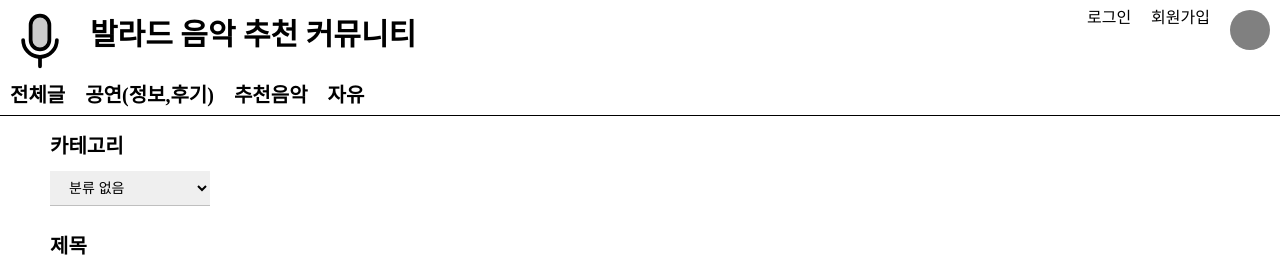
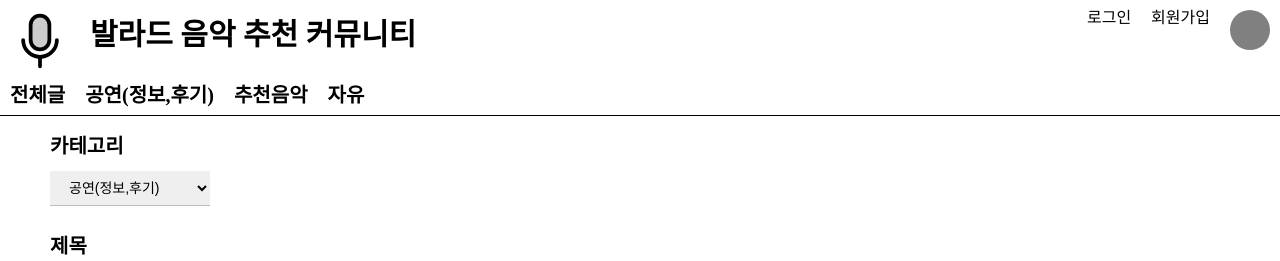
Before and after one commit to B03-group/Ballad-Community, a React (Vite) app: page /write in a window 1280 px wide. Shown: the top 261 px of the page. Built offline with nearby package versions, Linux system fonts and the light colour scheme; no server answers; the database is empty.

Commit message:
fix: 카테고리 분류없음 제거

```diff
--- a/src/components/Write/WriteForm.jsx
+++ b/src/components/Write/WriteForm.jsx
@@ -61,7 +61,6 @@ const WriteForm = () => {
       <StCategoryWrapper>
         <StLabel>카테고리</StLabel>
         <StCategorySelect ref={categoryRef}>
-          <option value="">분류 없음</option>
           <option value="공연(정보,후기)">공연(정보,후기)</option>
           <option value="추천음악">추천 음악</option>
           <option value="자유">자유</option>
```
